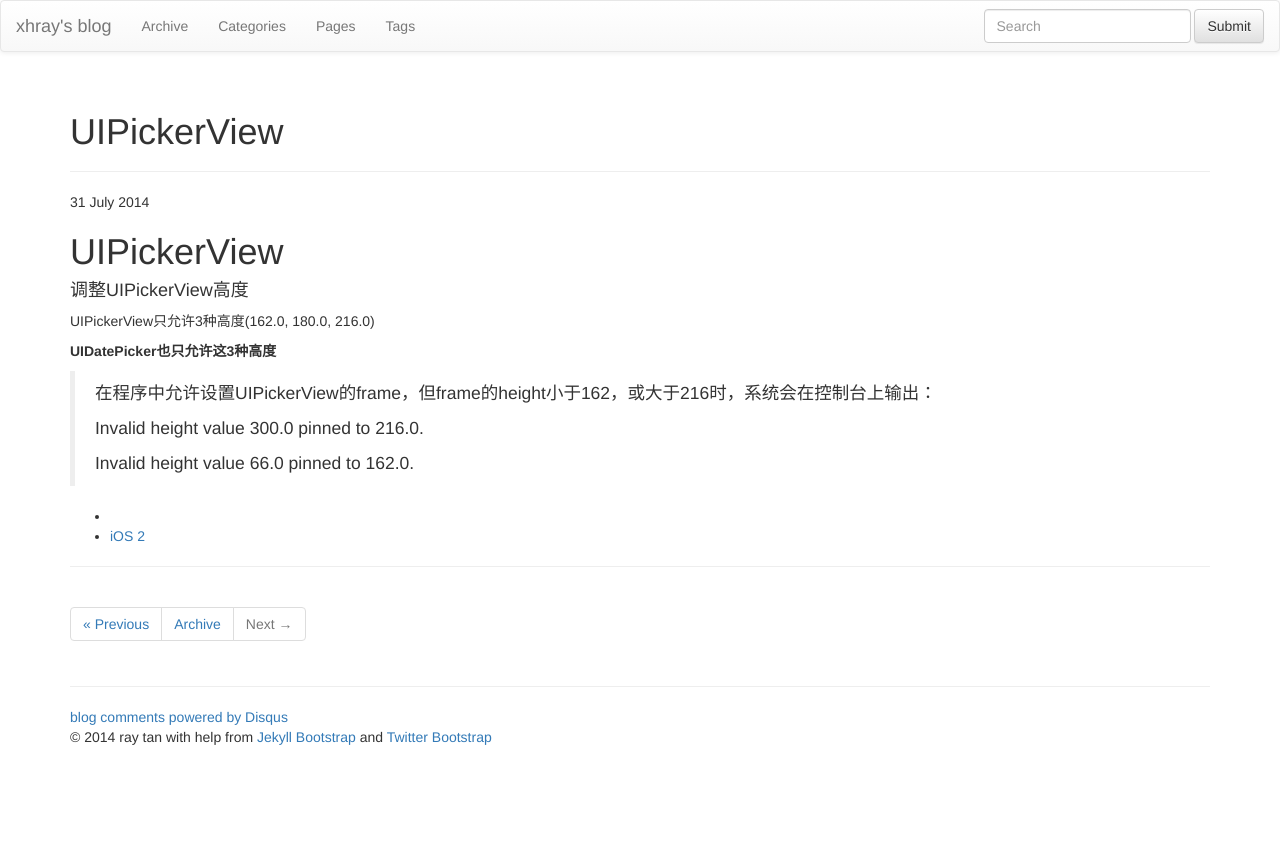
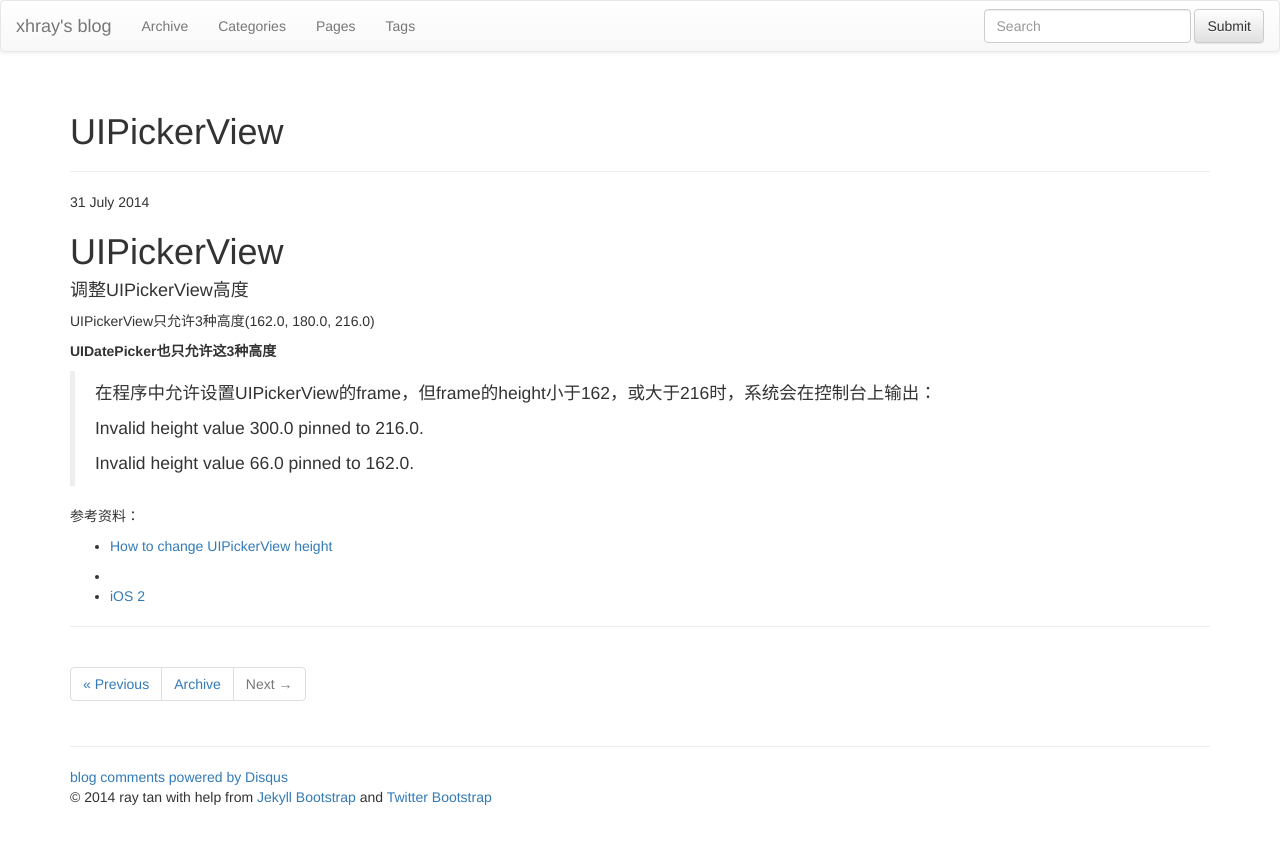
Before and after one commit to xhray/xhray.github.com, a Jekyll site: the page built from _posts/2014-07-31-uipickerview.md, in a window 1280 px wide. Shown: the top 844 px of the page. Built offline with Jekyll 4.4.1, drawn with Linux system fonts in a browser that asks for light colours; nearby versions of some CDN libraries; library files that are not in the unit come from our copies; comment, search, counter and statistics services are not loaded.

Commit message:
add reference line to uipickerview

```diff
--- a/_posts/2014-07-31-uipickerview.md
+++ b/_posts/2014-07-31-uipickerview.md
@@ -22,3 +22,8 @@ UIPickerView只允许3种高度(162.0, 180.0, 216.0)
 Invalid height value 300.0 pinned to 216.0.
 >
 Invalid height value 66.0 pinned to 162.0.
+
+
+参考资料：
+
+* [How to change UIPickerView height](http://stackoverflow.com/questions/573979/how-to-change-uipickerview-height)
```
Also changed, not shown: 3 other files.
